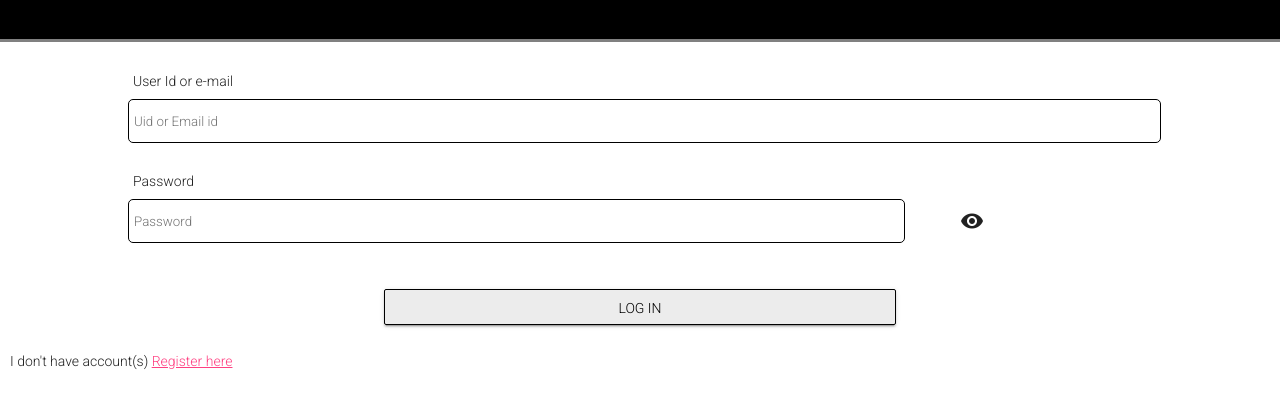
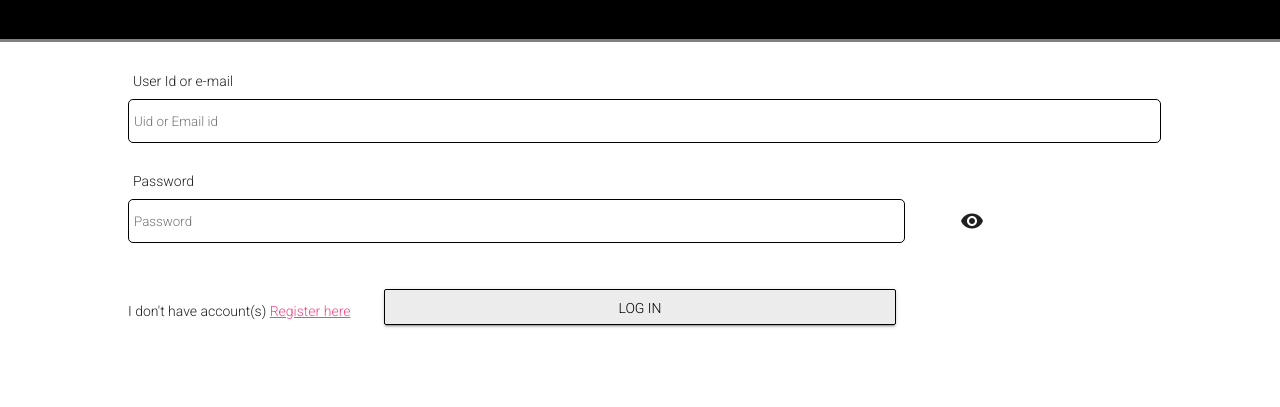
Before and after one commit to sgi779/Capp, a plain HTML site: page login/login.html in a window 1280 px wide. Shown: the part 101-508 px from the top of the page. Drawn offline with nearby package versions, Linux system fonts and the light colour scheme.

Commit message:
login.html

```diff
--- a/login/login.html
+++ b/login/login.html
@@ -39,6 +39,6 @@
 <div id="p2" class="mdl-progress mdl-js-progress mdl-progress__indeterminate" style="display:none;"></div>
 </div>
 <div id="console" style="resize:none; position: absolute; outline:none; top:450px; left:10vw; width:80vw; height:100px; border:0; overflow:scroll;"></div>
-<p style="position: absolute; top:450px; left:10px;">I don't have account(s) <a href="/Capp-chat/reg.html">Register here</a></p>
+<p style="position: absolute; top:400px; left:10vw;">I don't have account(s) <a href="/Capp-chat/reg.html">Register here</a></p>
 </body>
 </html>
```
